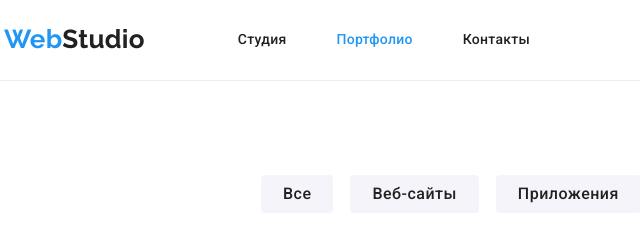
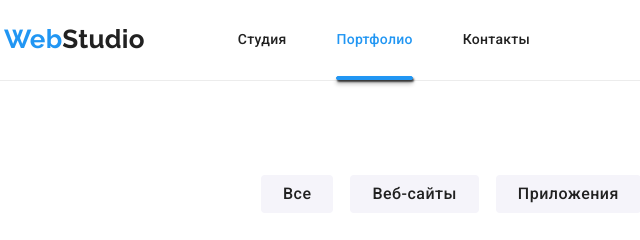
Before and after one commit to NatJan18/goit-markup-hw-05, a plain HTML site: page portfolio.html in a window 1280 px wide. Shown: the top 240 px of the page, 51-691 px from the left. Drawn offline with nearby package versions, Linux system fonts and the light colour scheme.

Commit message:
modal.js + css edits

```diff
--- a/css/styles.css
+++ b/css/styles.css
@@ -137,6 +137,9 @@ ul {
     line-height: 1.14;
     letter-spacing: 0.02em;
     text-decoration: none;
+    transition-property: color;
+    transition-duration: 250ms;
+    transition-timing-function: cubic-bezier(0.4, 0, 0.2, 1);
 }
 
 .site-nav .site-nav-item:not(:last-child) {
@@ -149,7 +152,30 @@ ul {
 }
 
 .site-nav .link.current {
+    position: relative;
     color: var(--accent-color);
+
+
+}
+
+.site-nav .link.current {
+    color: var(--accent-color);
+
+}
+
+.site-nav .current:after {
+    position: absolute;
+    bottom: 0;
+    left: 0;
+    content: "";
+    display: inline-block;
+    width: 100%;
+    height: 4px;
+
+    background: var(--accent-color);
+    border: 1px solid var(--accent-color);
+    box-shadow: 0px 4px 4px rgba(0, 0, 0, 0.25), 1px 2px 2px rgba(0, 0, 0, 0.75);
+    border-radius: 2px;
 
 }
 
```
Also changed, not shown: css/js/modaj.js (added, +14 -0 lines).
